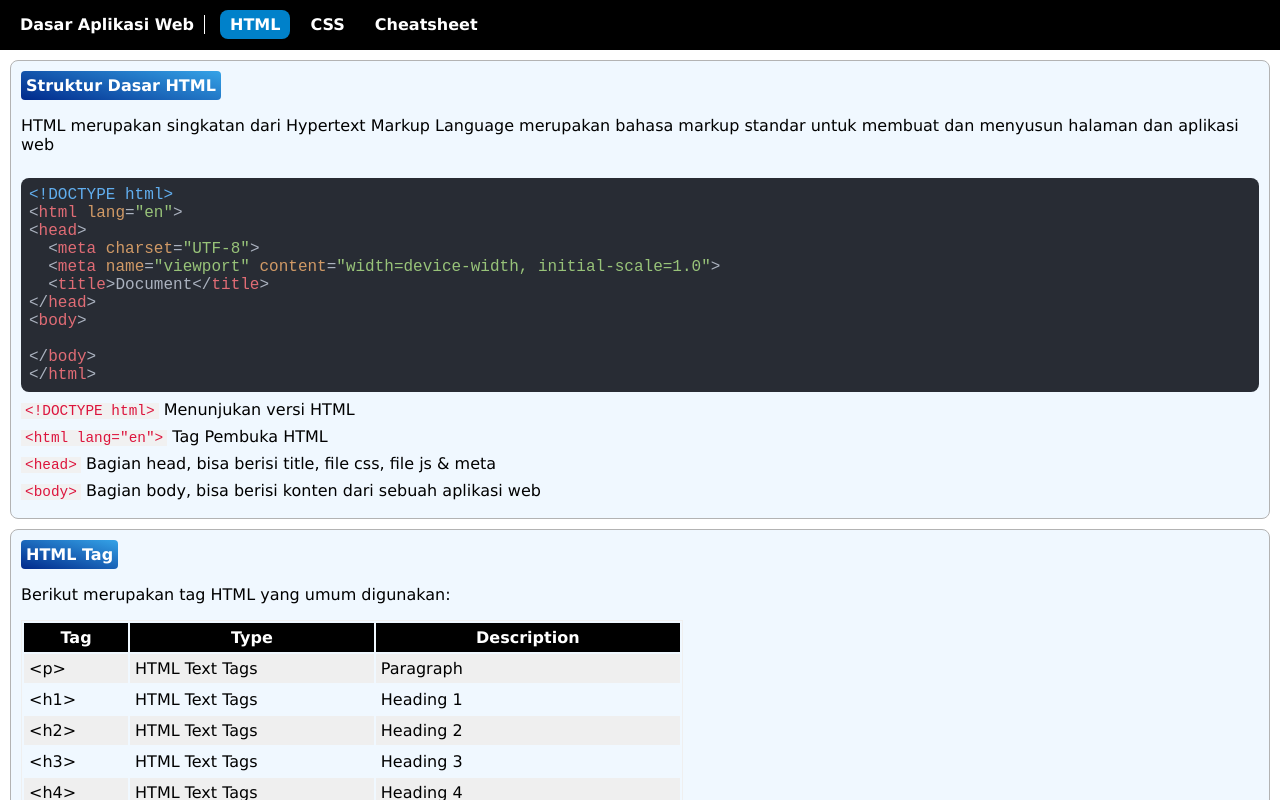
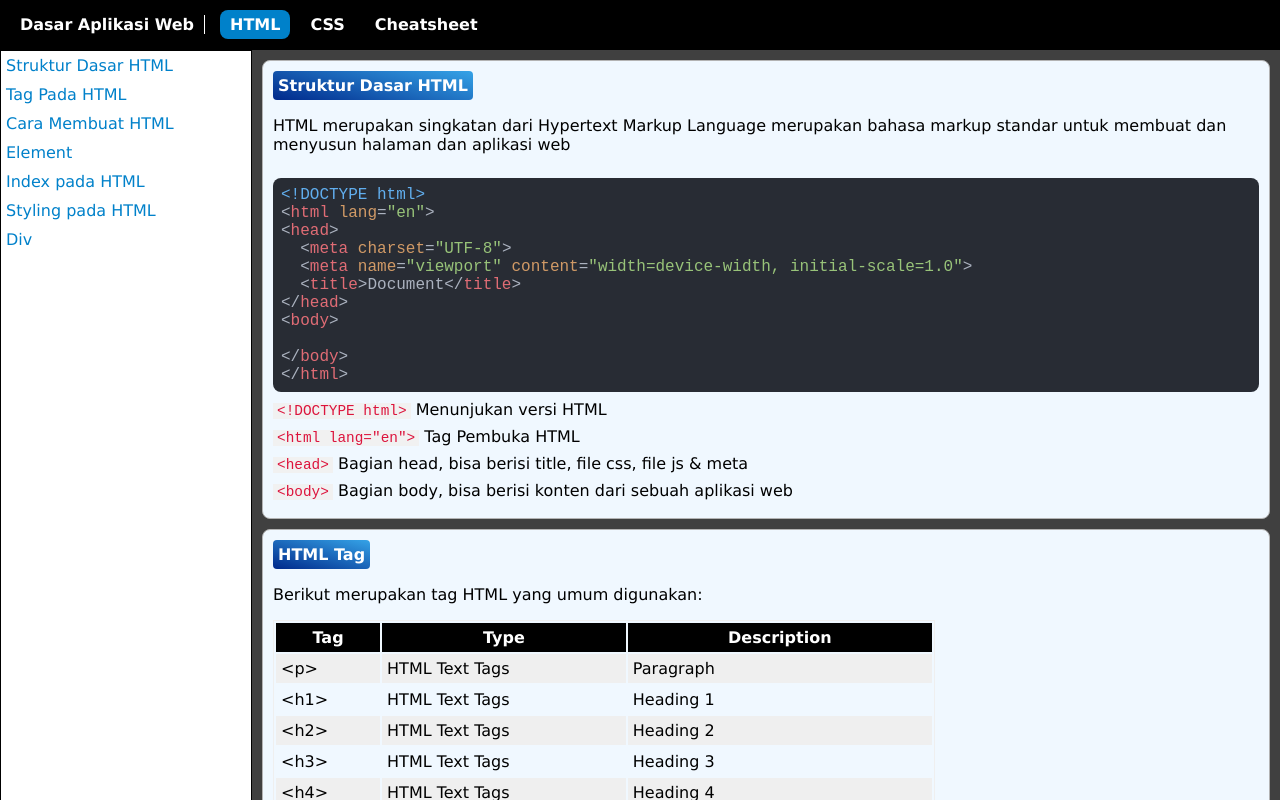
Before and after one commit to finzero/dasar-pemograman-web, a React (Vite) app: page /html in a window 1280 px wide. Shown: the top 800 px of the page. Built offline with nearby package versions, Linux system fonts and the light colour scheme.

Commit message:
add anchor link

```diff
--- a/src/App.css
+++ b/src/App.css
@@ -85,7 +85,8 @@
 .card-content {
   padding: 10px;
   overflow-y: auto;
-  /* background: #23272f; */
+  background: #404040;
+  flex-grow: 1;
 }
 
 .card-content .materi {
@@ -173,10 +174,6 @@ pre {
   background: aliceblue;
 }
 
-.section>.title {
-  /* margin-top: -25px; */
-}
-
 .mb-1 {
   margin-bottom: 0.5em;
 }
@@ -262,3 +259,13 @@ pre {
   -webkit-box-shadow: 2px 3px 7px -1px rgba(0, 0, 0, 0.75);
   -moz-box-shadow: 2px 3px 7px -1px rgba(0, 0, 0, 0.75);
 }
+
+.sidebar-anchor {
+  border: 1px solid;
+  min-width: 250px;
+}
+
+.sidebar-anchor a {
+  margin: 5px;
+  color: #0081ca;
+}
--- a/src/components/Section.jsx
+++ b/src/components/Section.jsx
@@ -2,7 +2,7 @@ import React from 'react';
 
 const Section = (props) => {
   return (
-    <section className="section">
+    <section id={props.id} className="section">
       <div role="button" className="title">
         {props.title}
       </div>
--- a/src/components/css/CSSAnimation.jsx
+++ b/src/components/css/CSSAnimation.jsx
@@ -6,7 +6,7 @@ import Section from '../Section';
 
 const CSSAnimation = () => {
   return (
-    <Section title="Animasi dengan CSS">
+    <Section id="css-animation" title="Animasi dengan CSS">
       <div>
         <p>
           Kita bisa membuat sebuah object bergerak, berubah bentuk dan atau
--- a/src/components/css/CSSLoad.jsx
+++ b/src/components/css/CSSLoad.jsx
@@ -5,7 +5,7 @@ import Section from '../Section';
 
 const CSSLoad = () => {
   return (
-    <Section title="Cara Load CSS">
+    <Section id="css-load" title="Cara Load CSS">
       <div style={{ display: 'flex' }}>
         <div>
           <img width={'400px'} src={typeOfCSS} alt="" />
--- a/src/components/css/CSSMediaQuery.jsx
+++ b/src/components/css/CSSMediaQuery.jsx
@@ -4,7 +4,7 @@ import HighlightSyntax from '../HighlightSyntax';
 
 const CSSMediaQuery = () => {
   return (
-    <Section title="CSS Media Query">
+    <Section id="css-media-query" title="CSS Media Query">
       <p>
         <b>Media Query</b> merupakan modul CSS3 yang berguna membuat layout kita
         responsive dengan menyesuaikan tampilan berdasarkan ukuran layar
--- a/src/components/css/CSSPengenalan.jsx
+++ b/src/components/css/CSSPengenalan.jsx
@@ -6,7 +6,7 @@ import Section from '../Section';
 import cssAsSkin from '../../assets/css-as-skin.png';
 
 export const CSSPengenalan = () => (
-  <Section title="Pengenalan CSS">
+  <Section id="css-pengenalan" title="Pengenalan CSS">
     <p>
       CSS (Cascade Style Sheet) adalah sebuah bahasa yang digunakan untuk
       mengatur tampilan web. Dengan CSS, kita dapat mengatur layout (tata
--- a/src/components/css/CSSSelector.jsx
+++ b/src/components/css/CSSSelector.jsx
@@ -4,7 +4,7 @@ import Section from '../Section';
 
 const CSSSelector = () => {
   return (
-    <Section title="Selector CSS">
+    <Section id="css-selector" title="Selector CSS">
       <div className="card-content bg-white b-1" style={{ marginTop: 10 }}>
         <b>Tag Selector</b>
         <HighlightSyntax>{`span { color: blue }`}</HighlightSyntax>
--- a/src/components/css/CSSUnit.jsx
+++ b/src/components/css/CSSUnit.jsx
@@ -1,10 +1,9 @@
 import React from 'react';
 import Section from '../Section';
-import HighlightSyntax from '../HighlightSyntax';
 
 const CSSUnit = () => {
   return (
-    <Section title="Unit pada CSS">
+    <Section id="css-unit" title="Unit pada CSS">
       <div className="card-content bg-white b-1" style={{ marginTop: 10 }}>
         <h4>Satuan Absolute</h4>
         <table className="table">
--- a/src/pages/Css.jsx
+++ b/src/pages/Css.jsx
@@ -9,6 +9,23 @@ import CSSUnit from '../components/css/CSSUnit';
 
 const Css = () => {
   return (
+    <div className="flex">
+      <div className="sidebar-anchor">
+        <div
+          style={{
+            position: 'fixed',
+            display: 'flex',
+            flexDirection: 'column',
+          }}
+        >
+          <a href="#css-pengenalan">Pengenalan CSS</a>
+          <a href="#css-load">Cara Load CSS</a>
+          <a href="#css-selector">Selector CSS</a>
+          <a href="#css-animasi">Animasi dengan CSS</a>
+          <a href="#css-media-query">CSS Media Query</a>
+          <a href="#css-unit">Unit Pada CSS</a>
+        </div>
+      </div>
       <div className="card-content">
         <CSSPengenalan />
         <CSSLoad />
@@ -17,6 +34,7 @@ const Css = () => {
         <CSSMediaQuery />
         <CSSUnit />
       </div>
+    </div>
   );
 };
 
--- a/src/pages/Html.jsx
+++ b/src/pages/Html.jsx
@@ -7,17 +7,27 @@ import HighlightSyntax from '../components/HighlightSyntax';
 import Section from '../components/Section';
 
 const Html = () => {
-  const openMateri = (idx) => {
-    const materi = document.querySelectorAll('.card-content .materi');
-    materi[idx].style.display =
-      !materi[idx].style.display || materi[idx].style.display === 'none'
-        ? 'block'
-        : 'none';
-  };
-
   return (
+    <div className="flex">
+      <div className="sidebar-anchor">
+        <div
+          style={{
+            position: 'fixed',
+            display: 'flex',
+            flexDirection: 'column',
+          }}
+        >
+          <a href="#struktur-html">Struktur Dasar HTML</a>
+          <a href="#tag-html">Tag Pada HTML</a>
+          <a href="#cara-buat-html">Cara Membuat HTML</a>
+          <a href="#element">Element</a>
+          <a href="#index-html">Index pada HTML</a>
+          <a href="#styling-html">Styling pada HTML</a>
+          <a href="#div">Div</a>
+        </div>
+      </div>
       <div className="card-content">
-      <Section title="Struktur Dasar HTML">
+        <Section id="struktur-html" title="Struktur Dasar HTML">
           <div>
             <p>
               HTML merupakan singkatan dari Hypertext Markup Language merupakan
@@ -47,16 +57,16 @@ const Html = () => {
               Pembuka HTML
             </div>
             <div className="mb-1">
-            <code className="w3-codespan"> &lt;head&gt;</code> Bagian head, bisa
-            berisi title, file css, file js & meta
+              <code className="w3-codespan"> &lt;head&gt;</code> Bagian head,
+              bisa berisi title, file css, file js & meta
             </div>
             <div className="mb-1">
-            <code className="w3-codespan"> &lt;body&gt;</code> Bagian body, bisa
-            berisi konten dari sebuah aplikasi web
+              <code className="w3-codespan"> &lt;body&gt;</code> Bagian body,
+              bisa berisi konten dari sebuah aplikasi web
             </div>
           </div>
         </Section>
-      <Section title="HTML Tag">
+        <Section id="tag-html" title="HTML Tag">
           <p>Berikut merupakan tag HTML yang umum digunakan:</p>
           <table className="table">
             <thead>
@@ -185,7 +195,7 @@ const Html = () => {
             </tbody>
           </table>
         </Section>
-      <Section title="Cara membuat HTML">
+        <Section id="cara-buat-html" title="Cara membuat HTML">
           <HighlightSyntax>
             {`<!DOCTYPE html>
 <html lang="en">
@@ -230,7 +240,7 @@ const Html = () => {
             </p>
           </div>
         </Section>
-      <Section title="Element">
+        <Section id="element" title="Element">
           <p>
             <b>Element</b> adalah komponen yang menyusun sebuah html, berikut
             merupakan contoh element: <br />
@@ -245,8 +255,8 @@ const Html = () => {
           <ul>
             <li>
               <code className="w3-codespan">href</code> pada{' '}
-            <code className="w3-codespan">&lt;a&gt;</code> menentukan tujuan dai
-            url jika di klik
+              <code className="w3-codespan">&lt;a&gt;</code> menentukan tujuan
+              dai url jika di klik
             </li>
             <li>
               <code className="w3-codespan">src</code> pada{' '}
@@ -271,8 +281,8 @@ const Html = () => {
             </li>
             <li>
               <code className="w3-codespan">lang</code> pada{' '}
-            <code className="w3-codespan">&lt;html&gt;</code> menunjukan bahasa
-            yang digunakan di dalam website
+              <code className="w3-codespan">&lt;html&gt;</code> menunjukan
+              bahasa yang digunakan di dalam website
             </li>
             <li>
               <code className="w3-codespan">title</code> memberikan informasi
@@ -280,18 +290,19 @@ const Html = () => {
             </li>
           </ul>
         </Section>
-      <Section title="index.html">
+        <Section id="index-html" title="index.html">
           <p>
             <b>index.html</b> adalah file yang dijadikan default pada sebuah
             folder. jika kalian mempunyai folder dengan isi sebagai berikut:
             <br />
             <img src={folderHtml} alt="" />
             <br />
-          kemudian kalian jalankan html tersebut dengan webserver seperti nginx
-          atau apache maka tanpa harus menuliskan nama file pada url browser
+            kemudian kalian jalankan html tersebut dengan webserver seperti
+            nginx atau apache maka tanpa harus menuliskan nama file pada url
+            browser
           </p>
         </Section>
-      <Section title="Styling pada HTML">
+        <Section id="styling-html" title="Styling pada HTML">
           <p>
             Kita bisa memberikan style pada element html, caranya adalah dengan
             menggunakan atribut <code>style</code>.
@@ -418,7 +429,7 @@ akan ada margin/jarak sebesar 20px (pixel), kita bisa menggunakan style text-ind
             </div>
           </div>
         </Section>
-      <Section title="Mengenal &lt;div&gt;">
+        <Section id="div" title="Mengenal &lt;div&gt;">
           <p>
             <b>div</b> merupakan singkatan dari <i>division</i> atau
             pengelompokan, di dalam element div kita bisa membungkus beberapa
@@ -464,14 +475,15 @@ akan ada margin/jarak sebesar 20px (pixel), kita bisa menggunakan style text-ind
               <b>Membuat sebuah komponen</b>
               <p>
                 karena sifatnya yang bisa mengelompokan element, div sering
-              digunakan untuk membuat sebuah komponen dari aplikasi web. berikut
-              meupakan contoh post pada instagram:
+                digunakan untuk membuat sebuah komponen dari aplikasi web.
+                berikut meupakan contoh post pada instagram:
               </p>
               <img src={igDobah} alt="" />
             </li>
           </ol>
         </Section>
       </div>
+    </div>
   );
 };
 
```
Lines whose indentation alone changed are shown as unchanged.
